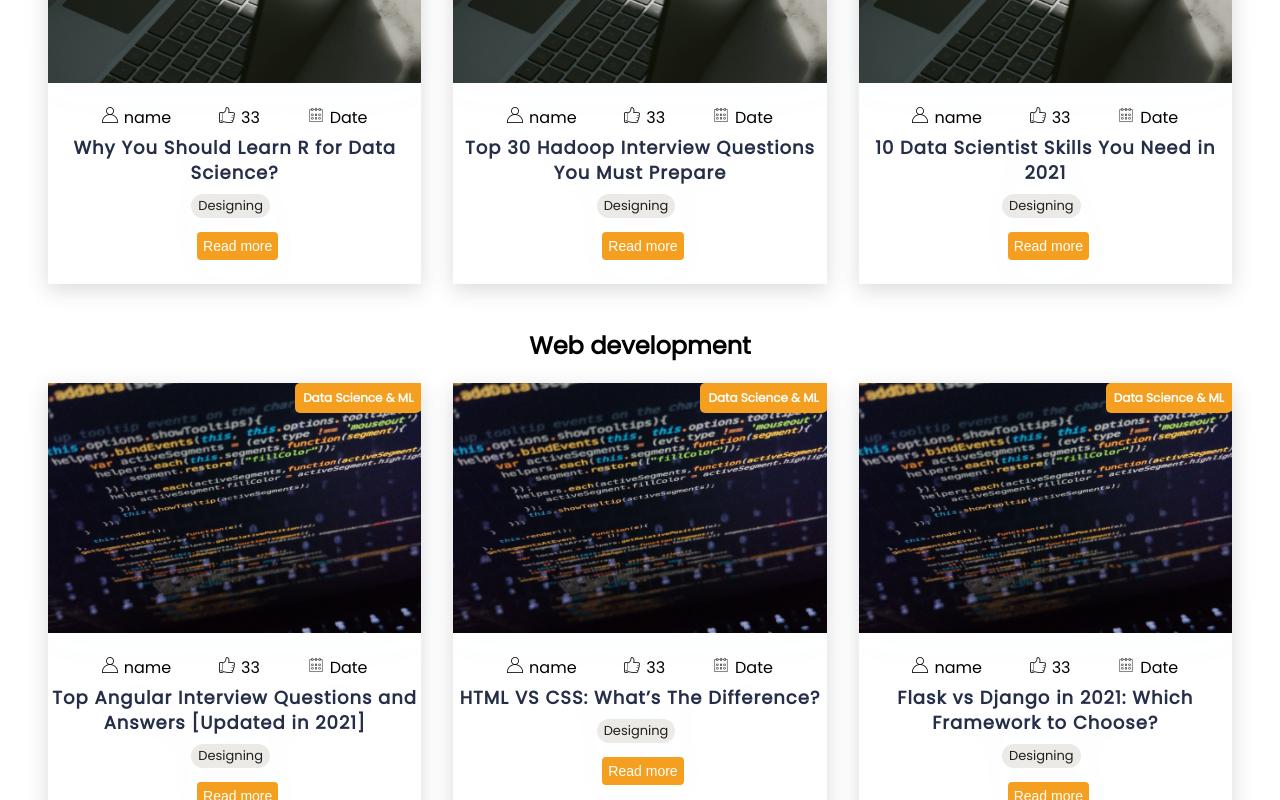
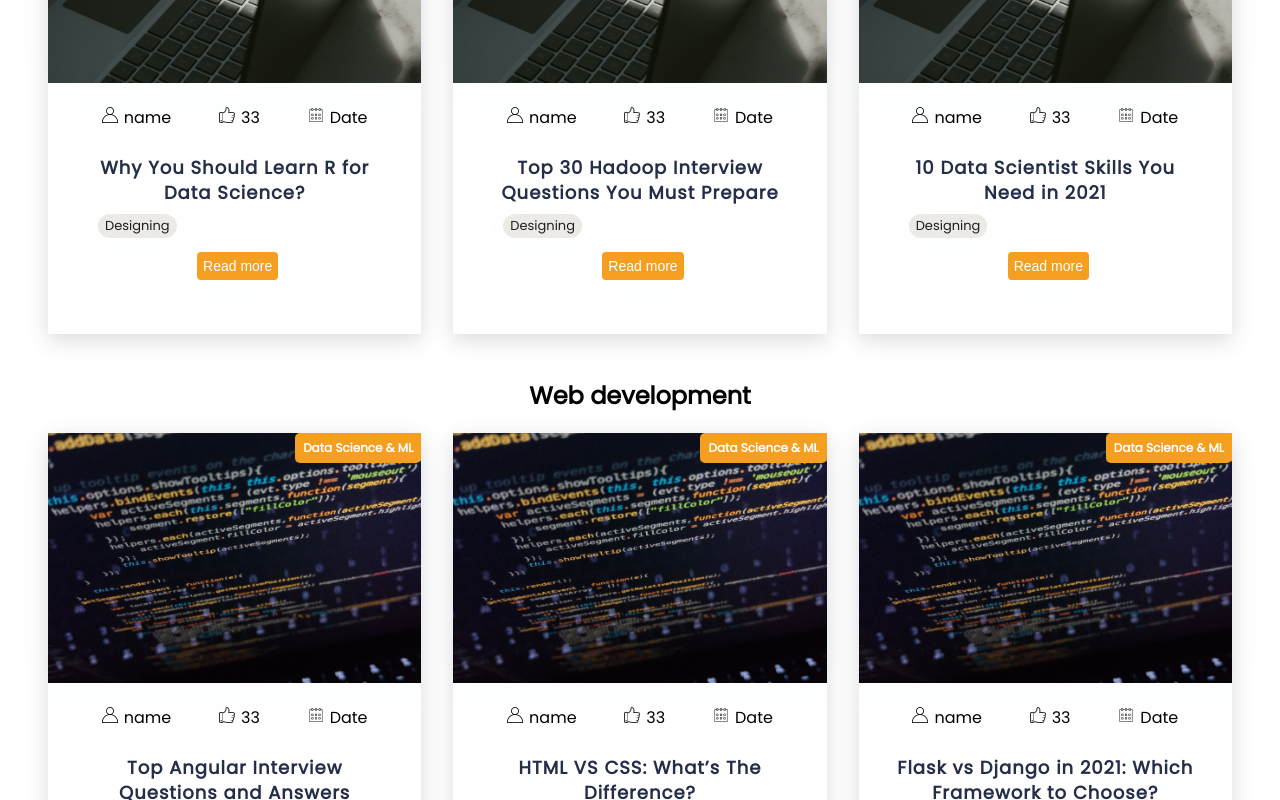
Before and after one commit to Shivangi020/Blogpage, a React (Create React App) app: page / in a window 1280 px wide. Shown: the part 860-1660 px from the top of the page. Built offline with nearby package versions, Linux system fonts and the light colour scheme.

Commit message:
modifying

```diff
--- a/src/components/Card/style.css
+++ b/src/components/Card/style.css
@@ -91,9 +91,9 @@
   }
 
 
-  /* .cards__item__info {
+  .cards__item__info {
     padding: 20px 30px 30px;
-  } */
+  }
 
   .cards__item__text {
     color: #252e48;
@@ -114,13 +114,13 @@
   .tab{
     font-size: 13px;
     display: flex;
-    justify-content:center;
+    /* justify-content:center; */
     padding: 8px;
     padding-left: 0px;
   }
 
   .round-tab{
-    /* margin-left: 20px; */
+    margin-left: 20px;
     border-radius: 25px;
     padding: 2px 7px;
     color: #1f1e1d;
@@ -168,11 +168,11 @@
     }
   }
 
-  /* @media only screen and (min-width: 1200px) {
+  @media only screen and (min-width: 1200px) {
     .content__blog__container {
       width: 84%;
     }
-  } */
+  }
 
   @media only screen and (min-width: 1024px) {
     .cards__items {
```
